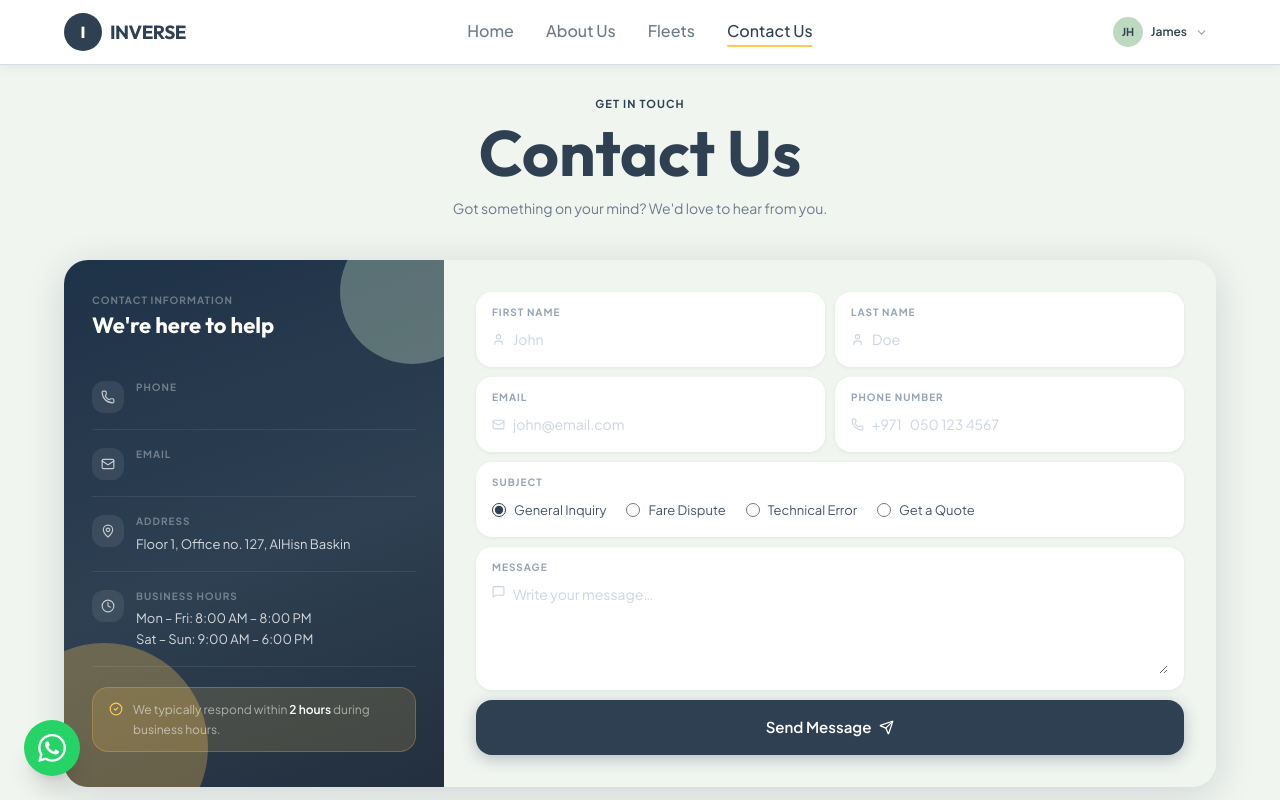
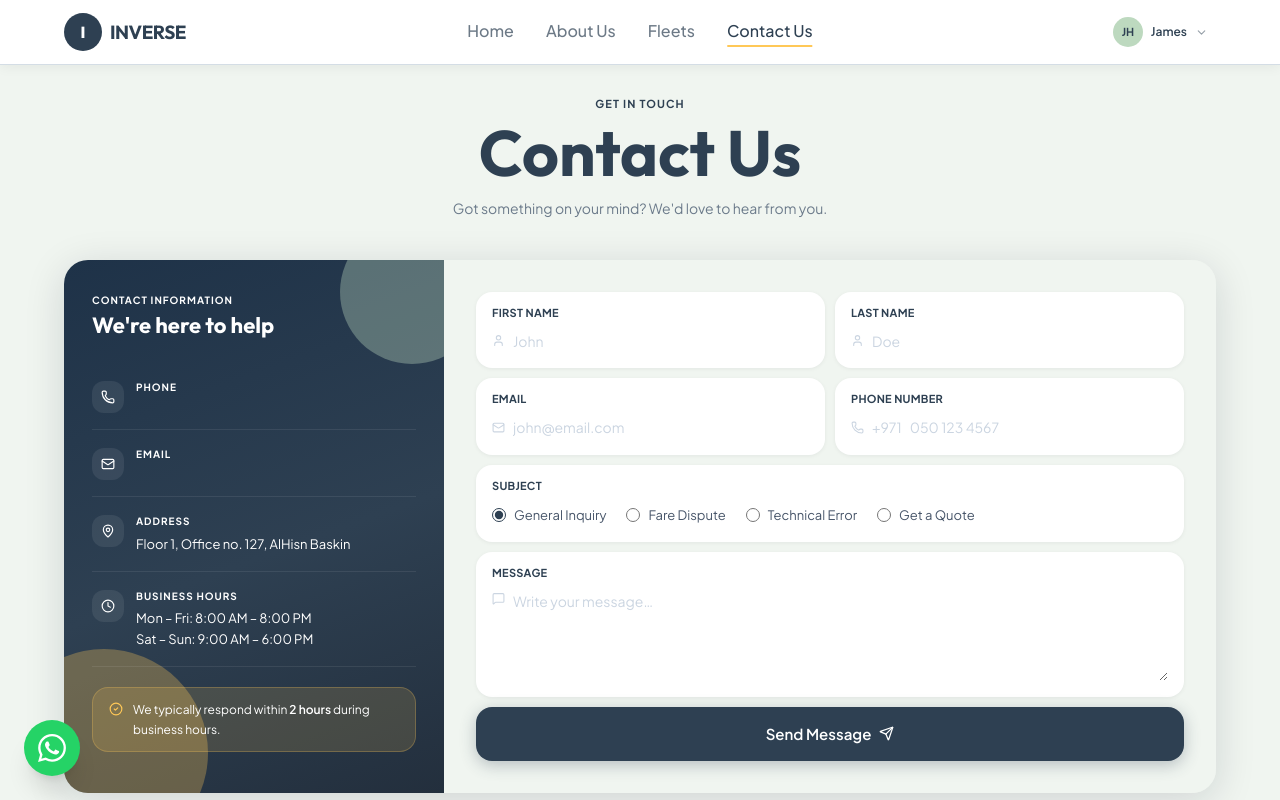
Before and after one commit to inversedevs24/InverseBooking, a React (Vite) app: page /contact in a window 1280 px wide. Shown: the top 800 px of the page. Built offline with nearby package versions, Linux system fonts and the light colour scheme; no server answers.

Commit message:
colour change:ashar

```diff
--- a/src/components/fleets/ServiceBookingForm.tsx
+++ b/src/components/fleets/ServiceBookingForm.tsx
@@ -360,7 +360,7 @@ export default function ServiceBookingForm() {
                     type="button"
                     onClick={handleSubmit}
                     className="w-full flex items-center justify-center gap-2 text-white border-none rounded-2xl py-[15px] px-6 font-semibold text-[15px] cursor-pointer font-body transition-all hover:brightness-105 mt-1 shadow-[0_4px_16px_rgba(15,76,62,0.25)]"
-                    style={{ backgroundColor: config.accentColor }}
+                    style={{ backgroundColor: '#2E4052' }}
                 >
                     Check Availability <ArrowRight size={16} />
                 </button>
--- a/src/components/layout/Footer.tsx
+++ b/src/components/layout/Footer.tsx
@@ -33,7 +33,7 @@ const LEGAL_LINKS = [
 
 export default function Footer() {
   return (
-    <footer style={{ backgroundColor: '#2E4052' }} className="pt-14 pb-6">
+    <footer style={{ backgroundColor: '#111C26' }} className="pt-14 pb-6">
       <div className="max-w-container mx-auto px-6">
 
         {/* ── Main grid ── */}
--- a/src/pages/ContactPage.tsx
+++ b/src/pages/ContactPage.tsx
@@ -28,13 +28,13 @@ function DarkInfoRow({
         className="w-8 h-8 rounded-xl flex items-center justify-center flex-shrink-0 mt-0.5"
         style={{ backgroundColor: 'rgba(255,255,255,0.08)' }}
       >
-        <Icon size={14} className="text-white/70" />
+        <Icon size={14} className="text-white" />
       </div>
       <div className="min-w-0">
-        <div className="text-[10px] font-bold uppercase tracking-widest mb-1" style={{ color: 'rgba(255,255,255,0.35)' }}>
+        <div className="text-[10px] font-bold uppercase tracking-widest mb-1 text-white">
           {label}
         </div>
-        <div className="text-[13px] text-white/80 font-body leading-relaxed">{children}</div>
+        <div className="text-[13px] text-white font-body leading-relaxed">{children}</div>
       </div>
     </div>
   )
@@ -44,7 +44,7 @@ function DarkInfoRow({
 function FormField({ label, children }: { label: string; children: React.ReactNode }) {
   return (
     <div className="bg-white rounded-2xl px-4 pt-3 pb-4 shadow-[0_1px_4px_rgba(15,23,42,0.06)]">
-      <div className="text-[10px] font-bold text-slate-400 uppercase tracking-widest mb-2">{label}</div>
+      <div className="text-[11px] font-bold text-primary uppercase tracking-wide mb-2">{label}</div>
       {children}
     </div>
   )
@@ -94,8 +94,7 @@ export default function ContactPage() {
 
               <div className="relative">
                 {/* Label */}
-                <p className="text-[10px] font-bold uppercase tracking-widest mb-1"
-                  style={{ color: 'rgba(255,255,255,0.35)' }}>
+                <p className="text-[10px] font-bold uppercase tracking-widest mb-1 text-white">
                   Contact Information
                 </p>
                 <h2 className="font-head text-[22px] font-bold text-white leading-tight mb-6">
@@ -105,7 +104,7 @@ export default function ContactPage() {
                 {/* Info rows */}
                 <DarkInfoRow icon={Phone} label="Phone">
                   <a href={`tel:${brandPhone}`}
-                    className="no-underline text-white/80 hover:text-white transition-colors">
+                    className="no-underline text-white hover:text-white/80 transition-colors">
                     {brandPhone}
                   </a>
                 </DarkInfoRow>
@@ -132,9 +131,9 @@ export default function ContactPage() {
                   style={{ backgroundColor: 'rgba(255,200,87,0.15)', border: '1px solid rgba(255,200,87,0.25)' }}
                 >
                   <CheckCircle2 size={14} style={{ color: '#FFC857' }} className="flex-shrink-0 mt-0.5" />
-                  <p className="text-[12px] leading-relaxed" style={{ color: 'rgba(255,255,255,0.55)' }}>
+                  <p className="text-[12px] leading-relaxed text-white">
                     We typically respond within{' '}
-                    <span className="text-white font-semibold">2 hours</span>{' '}
+                    <span className="font-semibold">2 hours</span>{' '}
                     during business hours.
                   </p>
                 </div>
```
